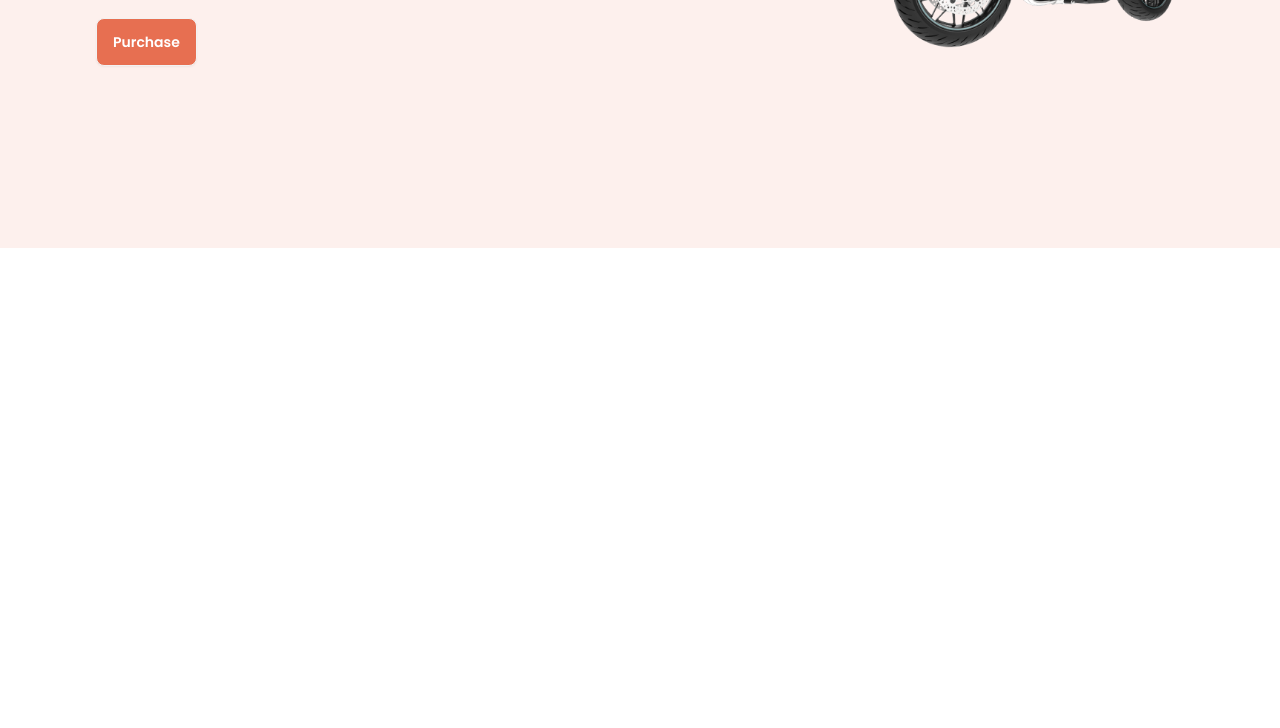
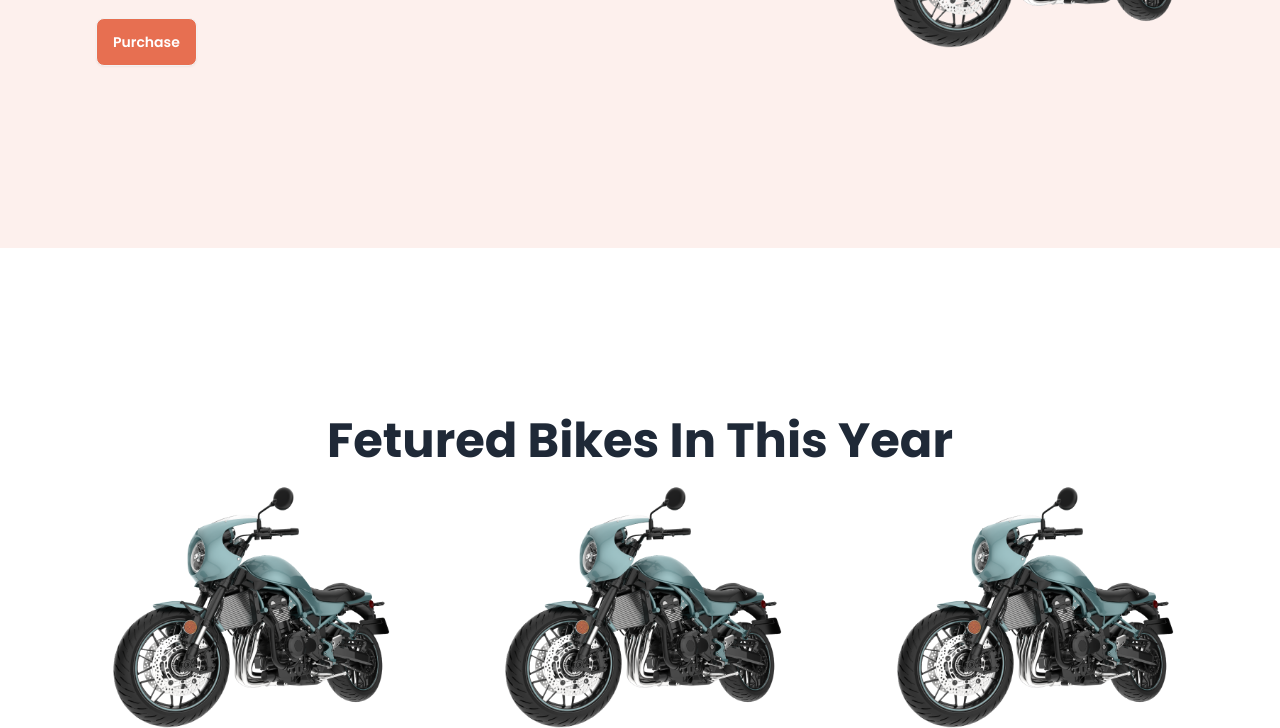
Before and after one commit to nekokaito/biker-zone, a plain HTML site: page index.html in a window 1280 px wide. Shown: the part 374-1102 px from the top of the page. Before the commit the page ends 800 px from the top, so only its background shows below. Drawn offline with nearby package versions, Linux system fonts and the light colour scheme.

Commit message:
added bike showcase

```diff
--- a/index.html
+++ b/index.html
@@ -134,5 +134,20 @@
           </div>
         </div>
     </header>
+    <main class="md:container md:mx-auto">
+
+      <!-- bike section -->
+      <section class="mt-[169px]">
+        <h1 class="font-poppins text-5xl text-center font-bold my-5">Fetured Bikes In This Year</h1>
+        <div class="flex justify-evenly ">
+          <img class="w-[288px] h-[243px]" src="images/others/extrabike.png" alt="">
+          <img class="w-[288px] h-[243px]" src="images/others/extrabike.png" alt=""><img class="w-[288px] h-[243px]" src="images/others/extrabike.png" alt="">
+        </div>
+      </section class="my-24">
+      <!-- news section -->
+      <section>
+
+      </section>
+    </main>
 </body>
 </html>
```
